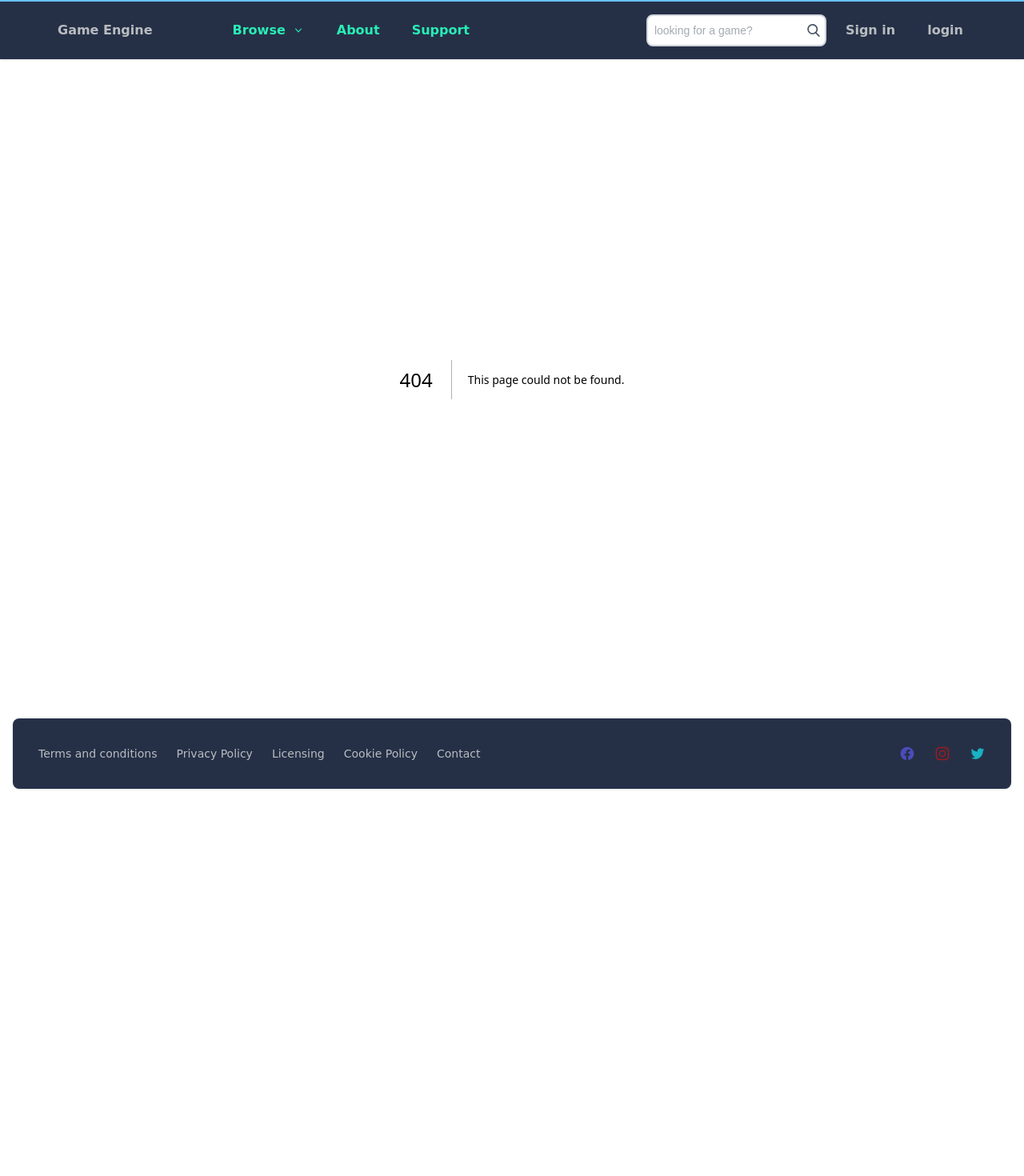
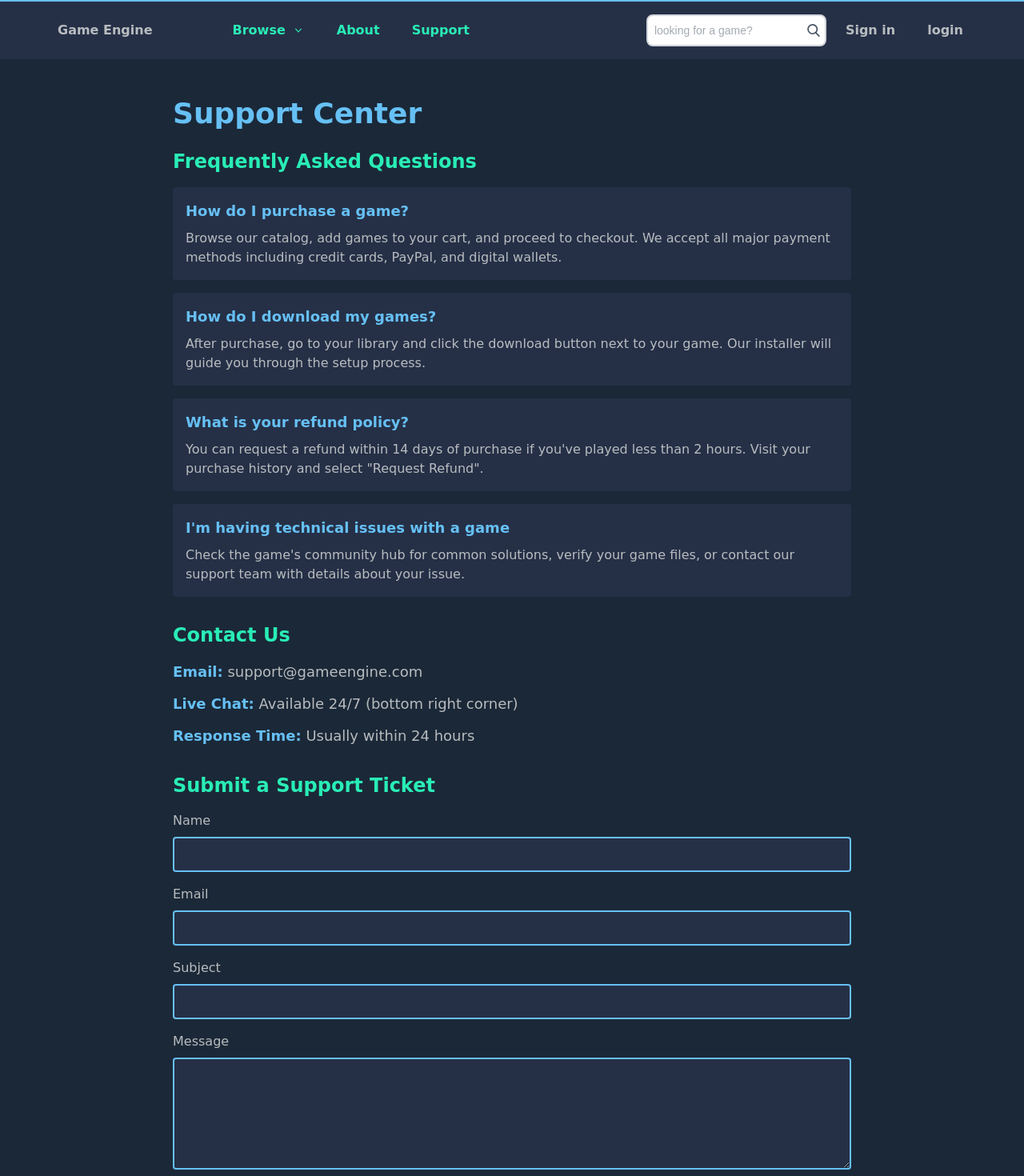
Before and after one commit to RobFrancisco/humanfinals1, a Next.js app: page /support in a window 1280 px wide. Before the commit this address had no page. Shown: the top 1470 px of the page at 80% size. Before the commit the page ends 1010 px from the top, so only its background shows below. Built offline with nearby package versions, Linux system fonts and the light colour scheme.

Commit message:
first commit
About and Support

```diff
--- /dev/null
+++ b/pages/about.js
@@ -0,0 +1,47 @@
+export default function About() {
+    return (
+        <div className="min-h-screen" style={{ backgroundColor: '#1b2838', color: '#d1d3d3dc', fontFamily: 'Comic Sans MS' }}>
+            <div className="max-w-4xl mx-auto px-6 py-12">
+                <h1 className="text-4xl font-bold mb-6" style={{ color: '#66c0f4' }}>
+                    About Game Engine
+                </h1>
+
+                <div className="space-y-6">
+                    <section>
+                        <h2 className="text-2xl font-semibold mb-3" style={{ color: '#29edb6ff' }}>
+                            Who We Are
+                        </h2>
+                        <p className="text-lg leading-relaxed">
+                            Game Engine is your premier destination for discovering and enjoying the best games across all platforms.
+                            We're passionate gamers dedicated to bringing you the latest titles, exclusive deals, and a vibrant gaming community.
+                        </p>
+                    </section>
+
+                    <section>
+                        <h2 className="text-2xl font-semibold mb-3" style={{ color: '#29edb6ff' }}>
+                            Our Mission
+                        </h2>
+                        <p className="text-lg leading-relaxed">
+                            Our mission is to make gaming accessible and enjoyable for everyone. We strive to provide a seamless
+                            platform where gamers can explore, purchase, and play their favorite titles while connecting with
+                            fellow gaming enthusiasts.
+                        </p>
+                    </section>
+
+                    <section>
+                        <h2 className="text-2xl font-semibold mb-3" style={{ color: '#29edb6ff' }}>
+                            What We Offer
+                        </h2>
+                        <ul className="list-disc list-inside text-lg leading-relaxed space-y-2">
+                            <li>Extensive library of games across all genres</li>
+                            <li>Regular sales and exclusive discounts</li>
+                            <li>Community features and social gaming</li>
+                            <li>Secure payment and download system</li>
+                            <li>24/7 customer support</li>
+                        </ul>
+                    </section>
+                </div>
+            </div>
+        </div>
+    );
+}
--- a/pages/navbar/index.js
+++ b/pages/navbar/index.js
@@ -61,11 +61,11 @@ export default function Navbar() {
                             </div>
                         )}
                     </div>
-                    <a href="#responsive-header" className="block mt-4 lg:inline-block lg:mt-0 hover:text-white px-4 py-2 rounded mr-2"
+                    <a href="/about" className="block mt-4 lg:inline-block lg:mt-0 hover:text-white px-4 py-2 rounded mr-2"
                     style={{ backgroundColor: '#253047ff', color: '#29edb6ff', fontFamily:'Comic Sans MS' }}
                     onMouseEnter={(e) => e.target.style.backgroundColor = '#00adee'}
                     onMouseLeave={(e) => e.target.style.backgroundColor = '#253047ff'}>About</a>
-                    <a href="#responsive-header" className="block mt-4 lg:inline-block lg:mt-0 hover:text-white px-4 py-2 rounded mr-2"
+                    <a href="/support" className="block mt-4 lg:inline-block lg:mt-0 hover:text-white px-4 py-2 rounded mr-2"
                     style={{ backgroundColor: '#253047ff', color: '#29edb6ff', fontFamily:'Comic Sans MS' }}
                     onMouseEnter={(e) => e.target.style.backgroundColor = '#00adee'}
                     onMouseLeave={(e) => e.target.style.backgroundColor = '#253047ff'}>Support</a>
--- /dev/null
+++ b/pages/support.js
@@ -0,0 +1,129 @@
+export default function Support() {
+    return (
+        <div className="min-h-screen" style={{ backgroundColor: '#1b2838', color: '#d1d3d3dc', fontFamily: 'Comic Sans MS' }}>
+            <div className="max-w-4xl mx-auto px-6 py-12">
+                <h1 className="text-4xl font-bold mb-6" style={{ color: '#66c0f4' }}>
+                    Support Center
+                </h1>
+
+                <div className="space-y-8">
+                    <section>
+                        <h2 className="text-2xl font-semibold mb-4" style={{ color: '#29edb6ff' }}>
+                            Frequently Asked Questions
+                        </h2>
+
+                        <div className="space-y-4">
+                            <div className="bg-opacity-20 p-4 rounded" style={{ backgroundColor: '#253047ff' }}>
+                                <h3 className="font-semibold text-lg mb-2" style={{ color: '#66c0f4' }}>
+                                    How do I purchase a game?
+                                </h3>
+                                <p>
+                                    Browse our catalog, add games to your cart, and proceed to checkout. We accept all major payment methods
+                                    including credit cards, PayPal, and digital wallets.
+                                </p>
+                            </div>
+
+                            <div className="bg-opacity-20 p-4 rounded" style={{ backgroundColor: '#253047ff' }}>
+                                <h3 className="font-semibold text-lg mb-2" style={{ color: '#66c0f4' }}>
+                                    How do I download my games?
+                                </h3>
+                                <p>
+                                    After purchase, go to your library and click the download button next to your game.
+                                    Our installer will guide you through the setup process.
+                                </p>
+                            </div>
+
+                            <div className="bg-opacity-20 p-4 rounded" style={{ backgroundColor: '#253047ff' }}>
+                                <h3 className="font-semibold text-lg mb-2" style={{ color: '#66c0f4' }}>
+                                    What is your refund policy?
+                                </h3>
+                                <p>
+                                    You can request a refund within 14 days of purchase if you've played less than 2 hours.
+                                    Visit your purchase history and select "Request Refund".
+                                </p>
+                            </div>
+
+                            <div className="bg-opacity-20 p-4 rounded" style={{ backgroundColor: '#253047ff' }}>
+                                <h3 className="font-semibold text-lg mb-2" style={{ color: '#66c0f4' }}>
+                                    I'm having technical issues with a game
+                                </h3>
+                                <p>
+                                    Check the game's community hub for common solutions, verify your game files,
+                                    or contact our support team with details about your issue.
+                                </p>
+                            </div>
+                        </div>
+                    </section>
+
+                    <section>
+                        <h2 className="text-2xl font-semibold mb-4" style={{ color: '#29edb6ff' }}>
+                            Contact Us
+                        </h2>
+                        <div className="space-y-3">
+                            <p className="text-lg">
+                                <strong style={{ color: '#66c0f4' }}>Email:</strong> support@gameengine.com
+                            </p>
+                            <p className="text-lg">
+                                <strong style={{ color: '#66c0f4' }}>Live Chat:</strong> Available 24/7 (bottom right corner)
+                            </p>
+                            <p className="text-lg">
+                                <strong style={{ color: '#66c0f4' }}>Response Time:</strong> Usually within 24 hours
+                            </p>
+                        </div>
+                    </section>
+
+                    <section>
+                        <h2 className="text-2xl font-semibold mb-4" style={{ color: '#29edb6ff' }}>
+                            Submit a Support Ticket
+                        </h2>
+                        <form className="space-y-4">
+                            <div>
+                                <label className="block mb-2" htmlFor="name">Name</label>
+                                <input
+                                    type="text"
+                                    id="name"
+                                    className="w-full px-4 py-2 rounded border-2"
+                                    style={{ backgroundColor: '#253047ff', borderColor: '#66c0f4' }}
+                                />
+                            </div>
+                            <div>
+                                <label className="block mb-2" htmlFor="email">Email</label>
+                                <input
+                                    type="email"
+                                    id="email"
+                                    className="w-full px-4 py-2 rounded border-2"
+                                    style={{ backgroundColor: '#253047ff', borderColor: '#66c0f4' }}
+                                />
+                            </div>
+                            <div>
+                                <label className="block mb-2" htmlFor="subject">Subject</label>
+                                <input
+                                    type="text"
+                                    id="subject"
+                                    className="w-full px-4 py-2 rounded border-2"
+                                    style={{ backgroundColor: '#253047ff', borderColor: '#66c0f4' }}
+                                />
+                            </div>
+                            <div>
+                                <label className="block mb-2" htmlFor="message">Message</label>
+                                <textarea
+                                    id="message"
+                                    rows="5"
+                                    className="w-full px-4 py-2 rounded border-2"
+                                    style={{ backgroundColor: '#253047ff', borderColor: '#66c0f4' }}
+                                ></textarea>
+                            </div>
+                            <button
+                                type="submit"
+                                className="px-6 py-3 rounded font-bold hover:opacity-90"
+                                style={{ backgroundColor: '#66c0f4', color: '#1b2838' }}
+                            >
+                                Submit Ticket
+                            </button>
+                        </form>
+                    </section>
+                </div>
+            </div>
+        </div>
+    );
+}
```
